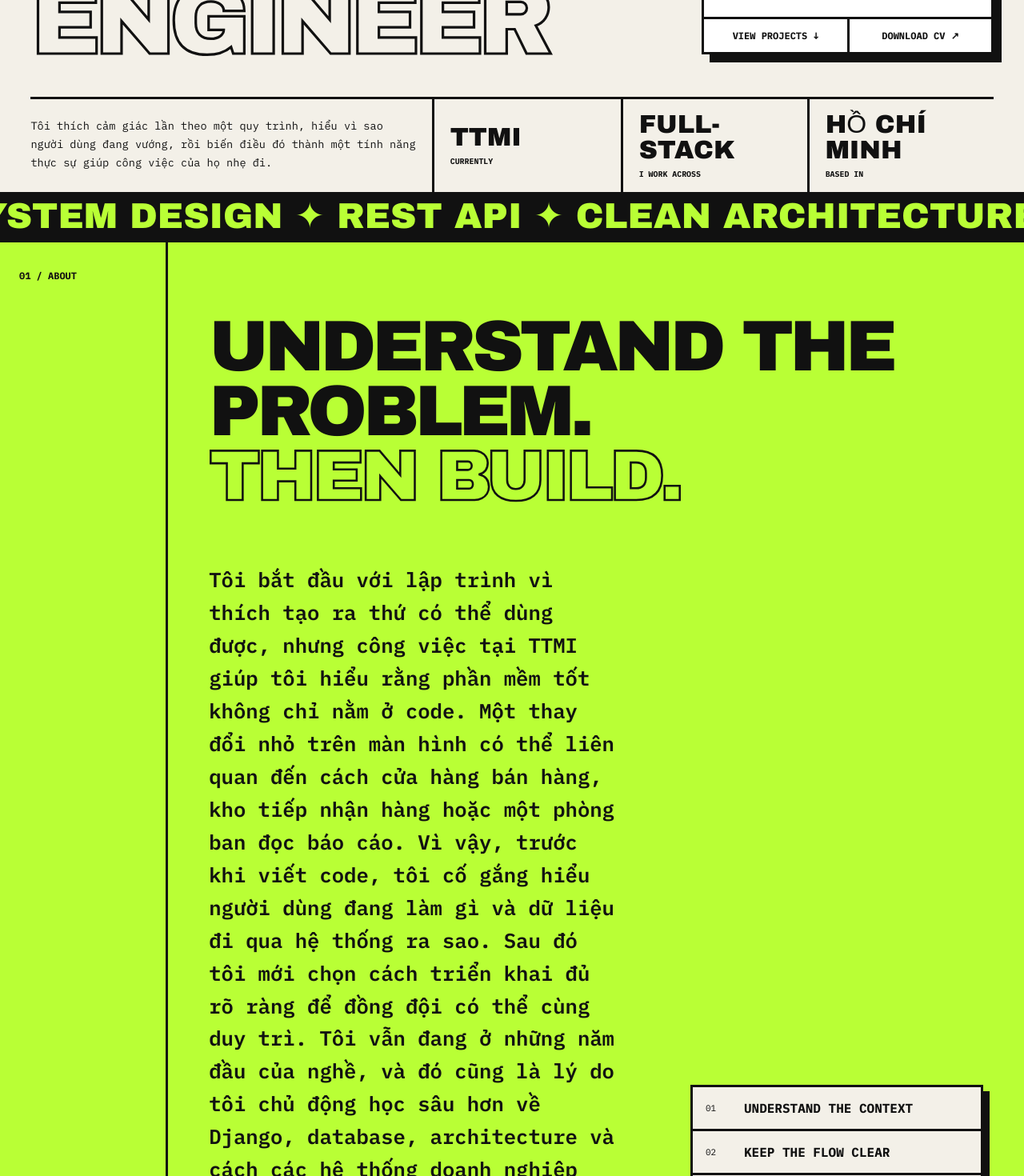
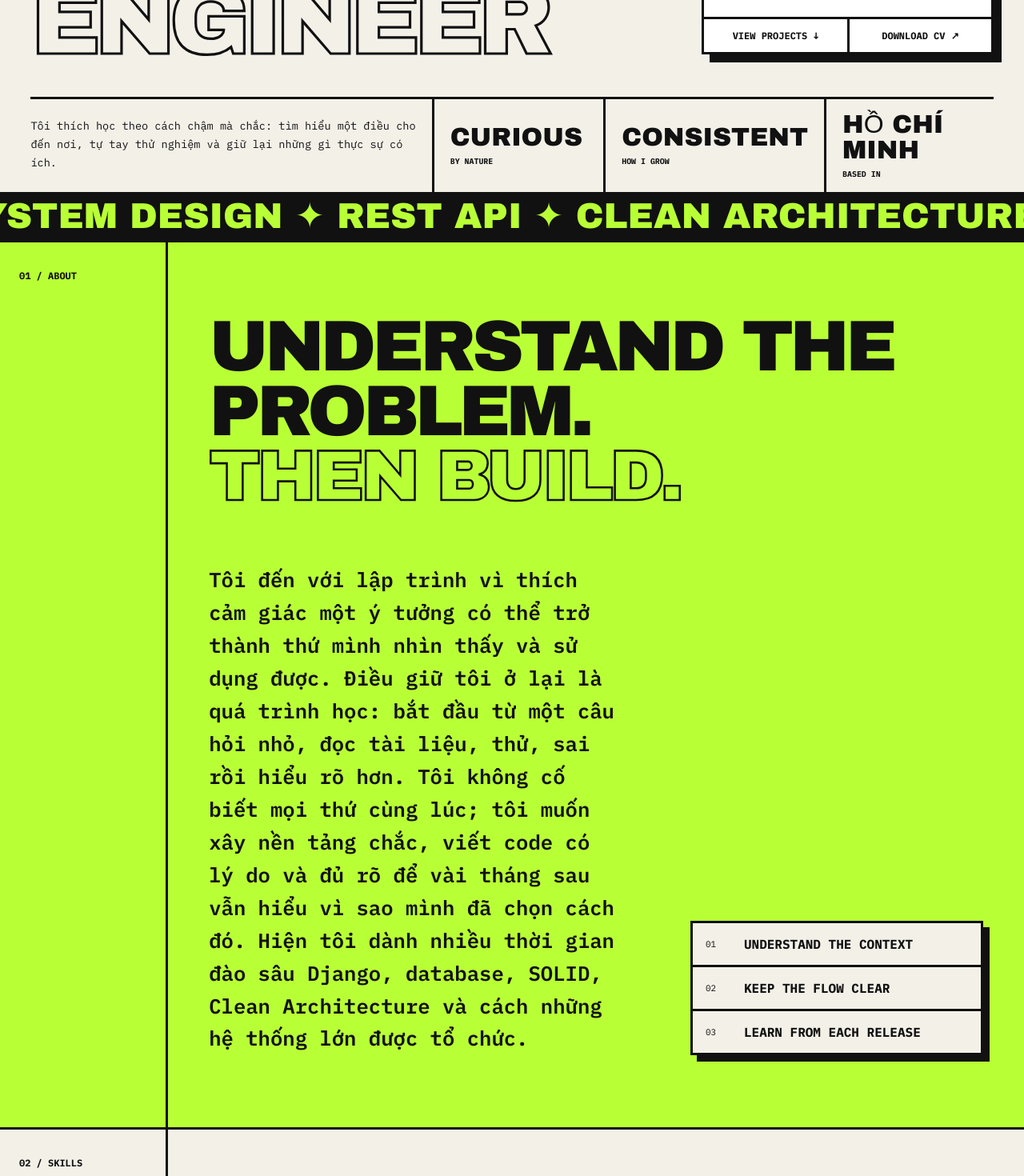
Before and after one commit to Trqkhanh17/Portfolio, a Next.js app: page / in a window 1280 px wide. Shown: the part 560-2030 px from the top of the page at 80% size. Built offline with nearby package versions, Linux system fonts and the light colour scheme.

Commit message:
Keep work history inside experience section

```diff
--- a/app/page.tsx
+++ b/app/page.tsx
@@ -15,12 +15,12 @@ const copy = {
     profileHighlights: ["CURIOUS BY NATURE", "ALWAYS LEARNING", "OPEN TO COLLABORATION"],
     viewProjects: "VIEW PROJECTS ↓",
     resume: "DOWNLOAD CV ↗",
-    summary: "Tôi thích cảm giác lần theo một quy trình, hiểu vì sao người dùng đang vướng, rồi biến điều đó thành một tính năng thực sự giúp công việc của họ nhẹ đi.",
-    facts: [["TTMI", "CURRENTLY"], ["FULL-STACK", "I WORK ACROSS"], ["HỒ CHÍ MINH", "BASED IN"]],
+    summary: "Tôi thích học theo cách chậm mà chắc: tìm hiểu một điều cho đến nơi, tự tay thử nghiệm và giữ lại những gì thực sự có ích.",
+    facts: [["CURIOUS", "BY NATURE"], ["CONSISTENT", "HOW I GROW"], ["HỒ CHÍ MINH", "BASED IN"]],
     marquee: "WEB DEVELOPMENT ✦ SYSTEM DESIGN ✦ REST API ✦ CLEAN ARCHITECTURE ✦",
     aboutIndex: "01 / ABOUT",
     aboutTitle: ["UNDERSTAND THE PROBLEM.", "THEN BUILD."],
-    aboutText: "Tôi bắt đầu với lập trình vì thích tạo ra thứ có thể dùng được, nhưng công việc tại TTMI giúp tôi hiểu rằng phần mềm tốt không chỉ nằm ở code. Một thay đổi nhỏ trên màn hình có thể liên quan đến cách cửa hàng bán hàng, kho tiếp nhận hàng hoặc một phòng ban đọc báo cáo. Vì vậy, trước khi viết code, tôi cố gắng hiểu người dùng đang làm gì và dữ liệu đi qua hệ thống ra sao. Sau đó tôi mới chọn cách triển khai đủ rõ ràng để đồng đội có thể cùng duy trì. Tôi vẫn đang ở những năm đầu của nghề, và đó cũng là lý do tôi chủ động học sâu hơn về Django, database, architecture và cách các hệ thống doanh nghiệp vận hành.",
+    aboutText: "Tôi đến với lập trình vì thích cảm giác một ý tưởng có thể trở thành thứ mình nhìn thấy và sử dụng được. Điều giữ tôi ở lại là quá trình học: bắt đầu từ một câu hỏi nhỏ, đọc tài liệu, thử, sai rồi hiểu rõ hơn. Tôi không cố biết mọi thứ cùng lúc; tôi muốn xây nền tảng chắc, viết code có lý do và đủ rõ để vài tháng sau vẫn hiểu vì sao mình đã chọn cách đó. Hiện tôi dành nhiều thời gian đào sâu Django, database, SOLID, Clean Architecture và cách những hệ thống lớn được tổ chức.",
     principles: [["01", "UNDERSTAND THE CONTEXT"], ["02", "KEEP THE FLOW CLEAR"], ["03", "LEARN FROM EACH RELEASE"]],
     stackIndex: "02 / SKILLS",
     stackTitle: "TOOLS I USE.",
@@ -123,12 +123,12 @@ const copy = {
     profileHighlights: ["CURIOUS BY NATURE", "ALWAYS LEARNING", "OPEN TO COLLABORATION"],
     viewProjects: "VIEW PROJECTS ↓",
     resume: "DOWNLOAD CV ↗",
-    summary: "I enjoy tracing a workflow, finding where people get stuck, and turning that friction into a feature that genuinely makes their work easier.",
-    facts: [["TTMI", "CURRENTLY"], ["FULL-STACK", "I WORK ACROSS"], ["HO CHI MINH", "BASED IN"]],
+    summary: "I like to learn slowly but thoroughly: follow an idea far enough to understand it, try it for myself, and keep what proves genuinely useful.",
+    facts: [["CURIOUS", "BY NATURE"], ["CONSISTENT", "HOW I GROW"], ["HO CHI MINH", "BASED IN"]],
     marquee: "WEB DEVELOPMENT ✦ SYSTEM DESIGN ✦ REST API ✦ CLEAN ARCHITECTURE ✦",
     aboutIndex: "01 / ABOUT",
     aboutTitle: ["UNDERSTAND THE PROBLEM.", "THEN BUILD."],
-    aboutText: "I started programming because I liked making things people could actually use. Working at TTMI taught me that useful software is about much more than code: a small screen change can affect how a store sells, how a warehouse receives stock, or how a team reads its reports. I now begin by understanding what the user is trying to do and how data moves through the system, then choose an implementation my teammates can follow and maintain. I'm still early in my career, which is exactly why I keep going deeper into Django, databases, architecture, and the way enterprise systems work in practice.",
+    aboutText: "I came to programming because I liked the feeling of turning an idea into something I could see and use. What keeps me here is the learning itself: starting with a small question, reading, trying, getting it wrong, and coming away with a clearer understanding. I don't try to know everything at once. I would rather build strong foundations, write code for a reason, and still understand that reason months later. Right now, I'm spending more time going deeper into Django, databases, SOLID, Clean Architecture, and how larger systems are put together.",
     principles: [["01", "UNDERSTAND THE CONTEXT"], ["02", "KEEP THE FLOW CLEAR"], ["03", "LEARN FROM EACH RELEASE"]],
     stackIndex: "02 / SKILLS",
     stackTitle: "TOOLS I USE.",
```
